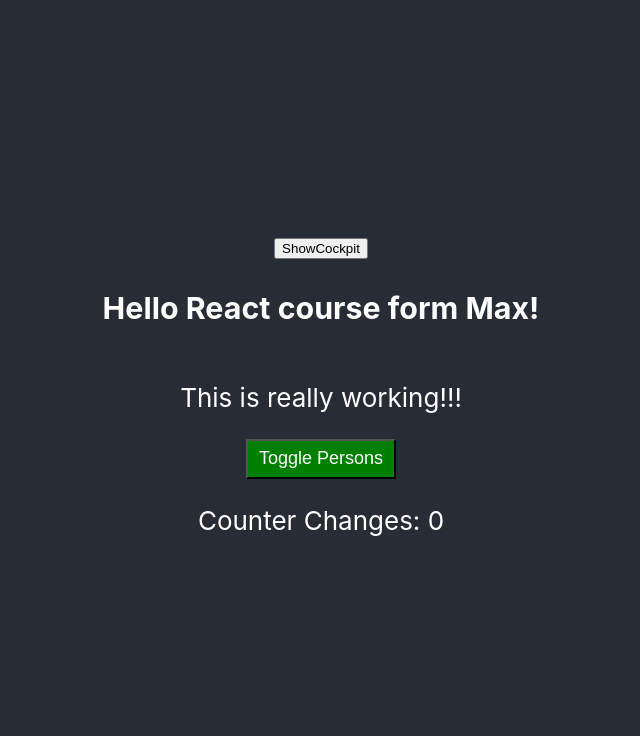
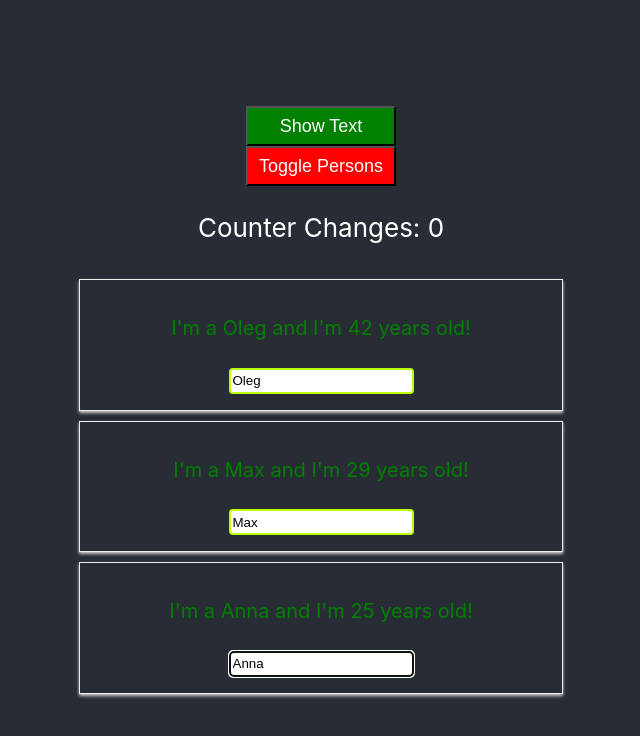
Before and after one commit to OlegGre4ka/-react-max-schwarzmuller, a React (Create React App) app: page / in a window 1280 px wide. Shown: the top 736 px of the page, without its empty margins (319-959 px from the left). Built offline with nearby package versions, Linux system fonts and the light colour scheme.

Commit message:
useRef()

```diff
--- a/src/components/Cockpit/Cockpit.js
+++ b/src/components/Cockpit/Cockpit.js
@@ -1,5 +1,7 @@
 import React/* { useEffect }*/ from 'react';
-import './Cockpit.scss';
+// import './Cockpit.module.scss';
+import stylesClass from './Cockpit.module.scss';
+
 import Aux from '../../hoc/Auxiliary';
 
 const Cockpit = props => {
@@ -35,8 +37,10 @@ const Cockpit = props => {
     const classes = [];
     // alert('Cockpit useEffect()');
 
-    if (props.lengthPersons <= 2) { classes.push('red') };
-    if (props.lengthPersons <= 1) { classes.push('bold') };
+    // if (props.lengthPersons <= 2) { classes.push('red') };
+    // if (props.lengthPersons <= 1) { classes.push('bold') };
+    if (props.lengthPersons <= 2) { classes.push(stylesClass.red) };
+    if (props.lengthPersons <= 1) { classes.push(stylesClass.bold) };
     return (
         // <>
         <Aux>
--- /dev/null
+++ b/src/components/Cockpit/Cockpit.module.scss
@@ -0,0 +1,33 @@
+  .red{
+    color:red
+  }
+
+  .bold{
+    font-weight: bold;
+  }
+  .BtnGreen{
+    // color:red;
+    background-color: green;
+    color: white;
+    width: 150px;
+    height: 40px;
+    font-size: 18px;
+    cursor: pointer;
+    &:hover{
+      background-color: lightgreen;
+      color: black;
+    }
+
+  }
+  .BtnRed{
+    background-color: red;
+    color: white;
+    width: 150px;
+    height: 40px;
+    font-size: 18px;
+    cursor: pointer;
+    &:hover{
+      background-color: pink;
+      color: black;
+    }
+  }
--- a/src/components/Cockpit/Cockpit.scss
+++ /dev/null
@@ -1,7 +0,0 @@
-  .red{
-    color:red
-  }
-
-  .bold{
-    font-weight: bold;
-  }
--- a/src/components/Cockpit/ToggleButton.js
+++ b/src/components/Cockpit/ToggleButton.js
@@ -1,31 +1,49 @@
-import React from 'react';
-import Radium from 'radium';
+import React, { useEffect,useRef } from 'react';
+// import Radium from 'radium';
+import classes from'./Cockpit.module.scss';
+// import './Cockpit.scss';
 
 
-const ToggleButton = props => {
+const ToggleButton =props=>{
+  const toggleBtnRef = useRef(null);
 
-    const styleButton = {
-        backgroundColor: 'green',
-        color: 'white',
-        width: '150px',
-        height: '40px',
-        fontSize: '18px',
-        cursor: 'pointer',
-        ':hover': {
-          backgroundColor: 'lightgreen',
-          color: 'black'
-        }
-      }
-      if
-        (props.showPerson === true) {
-        styleButton.backgroundColor = 'red'; styleButton[':hover'] = {
-          backgroundColor: 'pink',
-          color: 'black'
-        }
-      } else { styleButton.backgroundColor = 'green' }
-    return(
+  useEffect(
+    () => {
+      toggleBtnRef.current.click()
+    }, []
+  )
+// console.log(classes,'classes')
+  // const styleButton = {
+  //   backgroundColor: 'green',
+  //   color: 'white',
+  //   width: '150px',
+  //   height: '40px',
+  //   fontSize: '18px',
+  //   cursor: 'pointer',
+  //   ':hover': {
+  //     backgroundColor: 'lightgreen',
+  //     color: 'black'
+  //   }
+  // }
+
+  // if
+  //   (props.showPerson === true) {
+  // //   styleButton.backgroundColor = 'red'; styleButton[':hover'] = {
+  // //     backgroundColor: 'pink',
+  // //     color: 'black'
+  // //   }
+  // } else {
+  //   // styleButton.backgroundColor = 'green'
+  // }
+
+
+  return (
     <button
-        style={styleButton}
-        onClick={props.clicked}>Toggle Persons</button>)
+      ref={toggleBtnRef}
+      className={props.show === true?classes.BtnRed:classes.BtnGreen}
+      // style={styleButton}
+      onClick={props.clicked}>{props.children}</button>)
 }
-export default Radium(ToggleButton);
+// with useRef() - Radium don't work
+// export default Radium(ToggleButton);
+export default ToggleButton;
--- a/src/components/Persons/Person/Person.js
+++ b/src/components/Persons/Person/Person.js
@@ -5,9 +5,9 @@ import styles from './Person.module.scss';
 import WithClasses from '../../../hoc/WithClasses';
 
 class Person extends Component {
-    constructor(props){
+    constructor(props) {
         super(props)
-        this.inputElRef= React.createRef()
+        this.inputElRef = React.createRef()
     }
     // styles with Radium - media query
     // const style={
@@ -16,22 +16,22 @@ class Person extends Component {
     //     }
     // }
 
-  // static getDerivedStateFromProps(props, state) {
-  //   console.log('[App.js],getDerivedStateFromProps', props)
-  //   return state
-  // }
+    // static getDerivedStateFromProps(props, state) {
+    //   console.log('[App.js],getDerivedStateFromProps', props)
+    //   return state
+    // }
     componentDidMount() {
         console.log('[App.js],componentDidMount');
         // document.querySelector('input').focus();//focus on first element
         // this.inputEl.focus();//focus on last element
         this.inputElRef.current.focus();
     }
-  componentDidUpdate(prevProps, prevState, snapshort) {
-    console.log('[App.js],componentDidUpdate');
-    // console.log(snapshort)
-  this.inputElRef.current.focus();
-
-  }
+    // componentDidUpdate(prevProps, prevState, snapshort) {
+    //     console.log('[App.js],componentDidUpdate');
+    //     // console.log(snapshort)
+    //     // document.querySelector('input').focus();//focus on first element
+    //     this.inputElRef.current.focus();
+    // }
     render() {
 
         return (
--- a/src/containers/App.js
+++ b/src/containers/App.js
@@ -1,6 +1,6 @@
 import React from 'react';
 // import React, { useState } from 'react';
-// import Radium, { StyleRoot } from 'radium';
+// import { StyleRoot } from 'radium';
 import './App.module.scss';
 import classes from './App.module.scss';
 import withClass from '../hoc/withClass';
@@ -92,17 +92,16 @@ class App extends React.Component {
     )
     return (
       // <StyleRoot>
-      //   <div className="App">
       <>
-        <button onClick={this.showCockpit}>ShowCockpit</button>
+        <ToggleButton show={this.state.showCockpit} clicked={this.showCockpit} >Show Text</ToggleButton>
+        {/* <button onClick={this.showCockpit}>ShowCockpit</button> */}
         {this.state.showCockpit && <Cockpit lengthPersons={this.state.persons.length} title={this.props.appTitle} />}
-        <ToggleButton showPerson={this.state.showPerson} clicked={this.togglePersonsHandler} />
+        <ToggleButton show={this.state.showPerson} clicked={this.togglePersonsHandler}>Toggle Persons</ToggleButton>
         <p>Counter Changes: {this.state.counterChanges}</p>
 
         {persons}
       </>
-      //   {/* </div> */}
-      // {/* </StyleRoot> */}
+      //  </StyleRoot>
     );
   }
 
```
